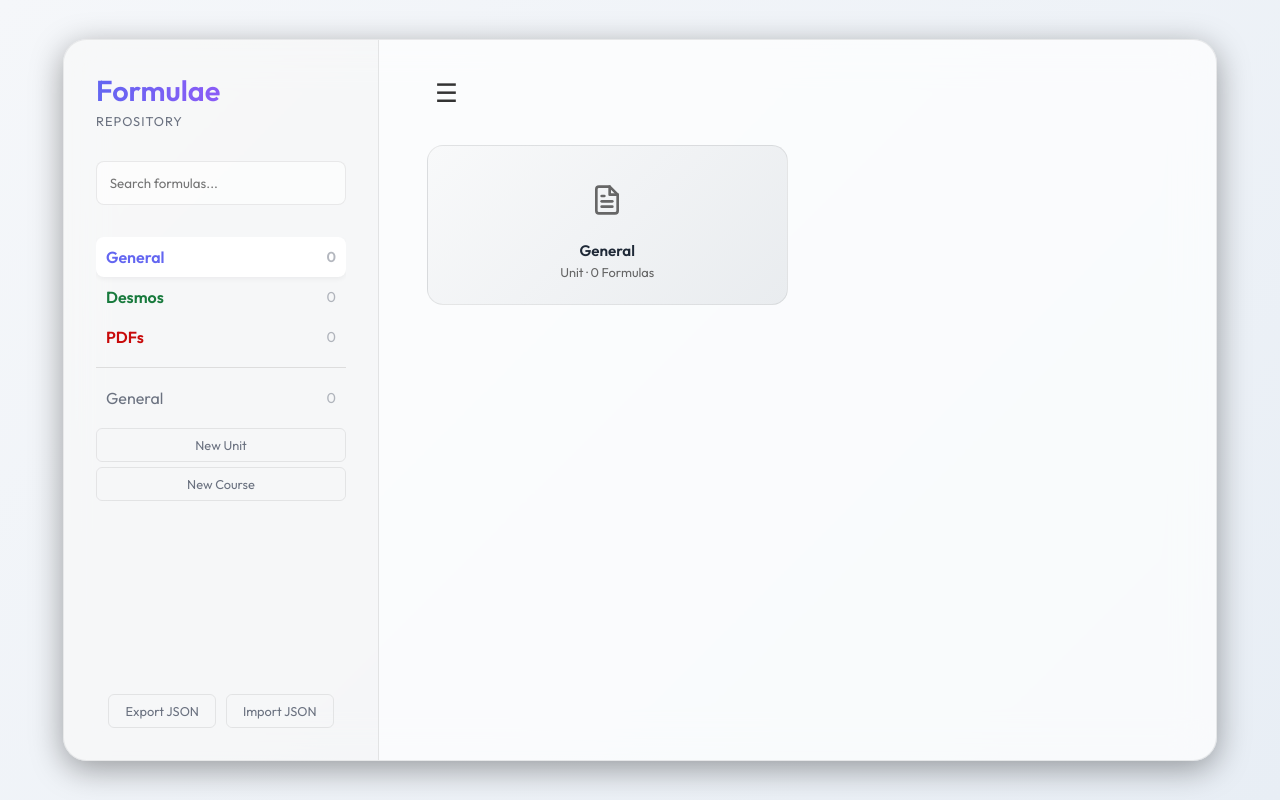
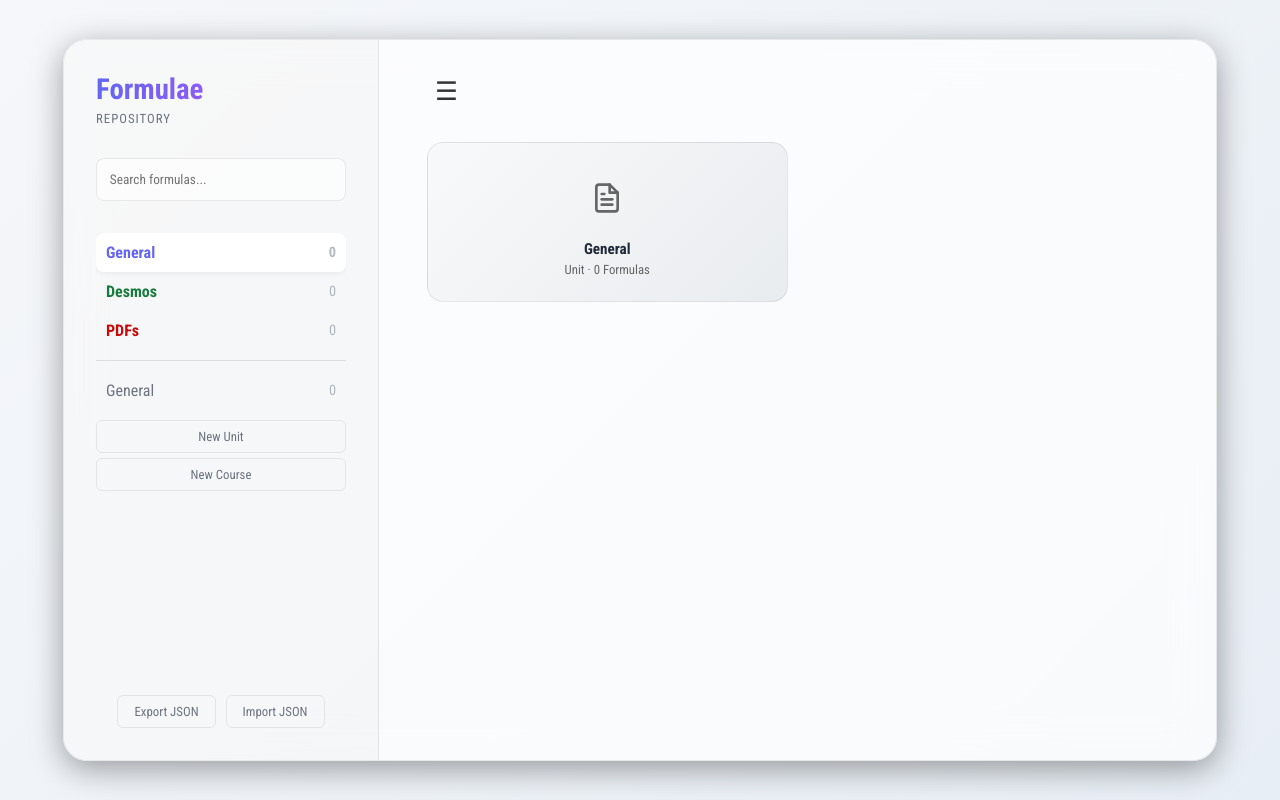
Before and after one commit to Nanni59/Formulae, a Flask app: page / in a window 1280 px wide. Run offline with Flask 2, Linux system fonts and the light colour scheme; some libraries are stand-ins or nearby versions.

Commit message:
Updated Files

```diff
--- a/index.html
+++ b/index.html
@@ -7,7 +7,7 @@
     <title>Formula Library</title>
 
     <!-- Fonts -->
-    <link href="https://fonts.googleapis.com/css2?family=Outfit:wght@300;400;600&display=swap" rel="stylesheet">
+    <link href="https://fonts.googleapis.com/css2?family=Outfit:wght@300;400;600&family=Roboto+Condensed:wght@300;400;700&display=swap" rel="stylesheet">
 
     <!-- MathJax -->
     <script>
@@ -31,7 +31,7 @@
         <aside class="sidebar">
             <div class="sidebar-inner">
                 <div class="brand">
-                    <h1 data-tooltip="Version 1.3">Formulae</h1>
+                    <h1>Formulae</h1>
                     <p>Repository</p>
                 </div>
 
--- a/static/css/style.css
+++ b/static/css/style.css
@@ -8,7 +8,7 @@
     --text-secondary: #6b7280;
     --accent-success: #10b981;
     --accent-danger: #ef4444;
-    --font-family: 'Outfit', -apple-system, BlinkMacSystemFont, "Segoe UI", Roboto, sans-serif;
+    --font-family: 'Roboto Condensed', 'Outfit', -apple-system, BlinkMacSystemFont, "Segoe UI", Roboto, sans-serif;
 }
 
 body {
--- a/templates/index.html
+++ b/templates/index.html
@@ -7,7 +7,7 @@
     <title>Formula Library</title>
 
     <!-- Fonts -->
-    <link href="https://fonts.googleapis.com/css2?family=Outfit:wght@300;400;600&display=swap" rel="stylesheet">
+    <link href="https://fonts.googleapis.com/css2?family=Outfit:wght@300;400;600&family=Roboto+Condensed:wght@300;400;700&display=swap" rel="stylesheet">
 
     <!-- MathJax -->
     <script>
@@ -31,7 +31,7 @@
         <aside class="sidebar">
             <div class="sidebar-inner">
                 <div class="brand">
-                    <h1 data-tooltip="Version 1.2">Formulae</h1>
+                    <h1>Formulae</h1>
                     <p>Repository</p>
                 </div>
 
```
